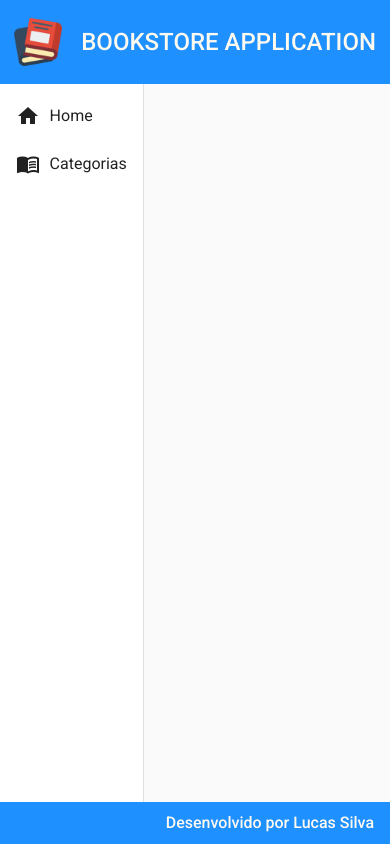
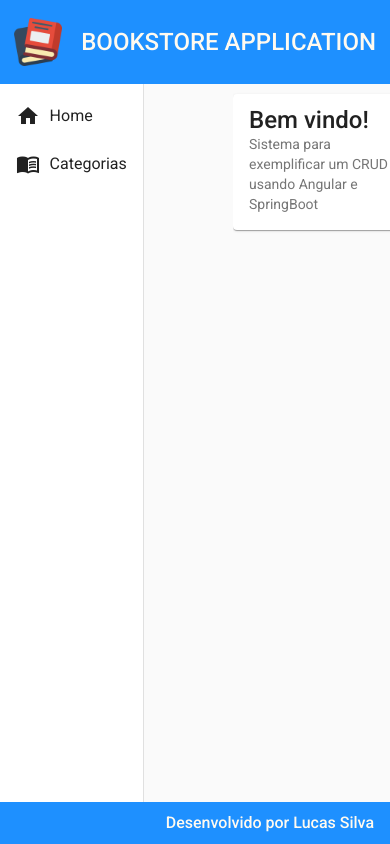
Before and after one commit to ldslucas23/bookstoreapp-front, an Angular app: page / in a window 390 px wide. Built offline with nearby package versions, Linux system fonts and the light colour scheme.

Commit message:
Implementando o componente HOME com rota

```diff
--- a/src/app/app-routing.module.ts
+++ b/src/app/app-routing.module.ts
@@ -1,7 +1,13 @@
 import { NgModule } from '@angular/core';
 import { RouterModule, Routes } from '@angular/router';
+import { HomeComponent } from './components/views/home/home.component';
 
-const routes: Routes = [];
+const routes: Routes = [
+  {
+    path: '',
+    component: HomeComponent
+  }
+];
 
 @NgModule({
   imports: [RouterModule.forRoot(routes)],
--- a/src/app/components/template/nav/nav.component.html
+++ b/src/app/components/template/nav/nav.component.html
@@ -1,7 +1,7 @@
 <mat-sidenav-container class="container">
     <mat-sidenav class="sideNavContainer" mode="side" opened>
         <mat-nav-list>
-            <a mat-list-item>
+            <a routerLike="" mat-list-item>
                 <i class="material-icons">home</i>Home
             </a>
             <a mat-list-item>
@@ -11,6 +11,6 @@
     </mat-sidenav>
 
     <mat-sidenav-content>
-
+        <router-outlet></router-outlet>
     </mat-sidenav-content>
 </mat-sidenav-container>
--- /dev/null
+++ b/src/app/components/views/home/home.component.css
@@ -0,0 +1,10 @@
+.home{
+    width: 98%;
+    margin: .6rem auto;
+}
+
+@media(max-width: 760px){
+    .home{
+        width: 90%;
+    }
+}
--- /dev/null
+++ b/src/app/components/views/home/home.component.html
@@ -0,0 +1,4 @@
+<mat-card class="home">
+    <mat-card-title class="title">Bem vindo!</mat-card-title>
+    <mat-card-subtitle class="subtitle">Sistema para exemplificar um CRUD usando Angular e SpringBoot</mat-card-subtitle>
+</mat-card>
--- /dev/null
+++ b/src/app/components/views/home/home.component.ts
@@ -0,0 +1,15 @@
+import { Component, OnInit } from '@angular/core';
+
+@Component({
+  selector: 'app-home',
+  templateUrl: './home.component.html',
+  styleUrls: ['./home.component.css']
+})
+export class HomeComponent implements OnInit {
+
+  constructor() { }
+
+  ngOnInit(): void {
+  }
+
+}
```
Also changed, not shown: src/app/app.module.ts (+6 -2 lines).
